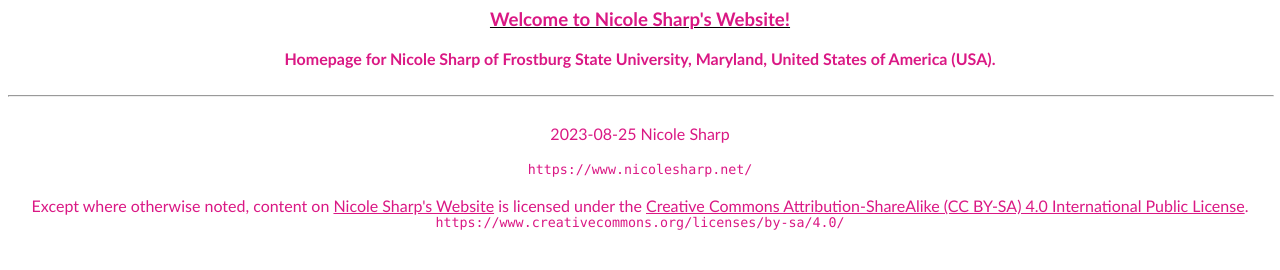
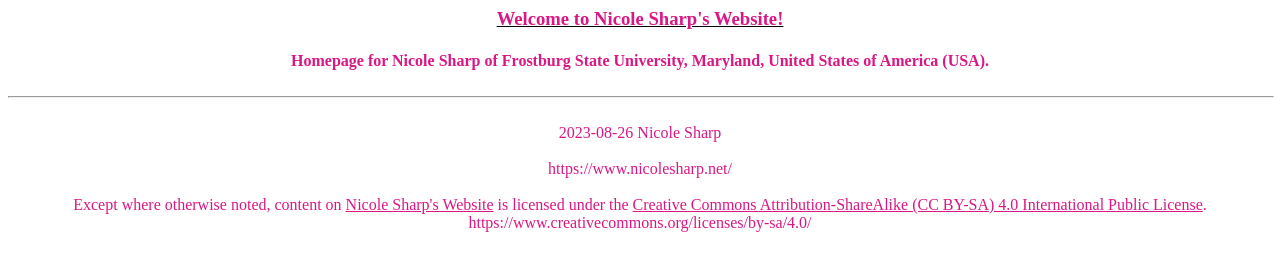
Before and after one commit to NicoleSharp/nicolesharp.net, a plain HTML site: page index.html in a window 1280 px wide. Drawn offline with Linux system fonts and the light colour scheme.

Commit message:
Add files via upload
Signed-off-by: Nicole Sharp <nicolesharp100@outlook.com>

```diff
--- a/index.html
+++ b/index.html
@@ -13,8 +13,11 @@
 	{font-family:Calibri;
 	panose-1:2 15 5 2 2 2 4 3 2 4;}
 @font-face
-	{font-family:Consolas;
-	panose-1:2 11 6 9 2 2 4 3 2 4;}
+	{font-family:"Roboto Mono";
+	panose-1:0 0 0 9 0 0 0 0 0 0;}
+@font-face
+	{font-family:"Roboto Slab";
+	panose-1:0 0 0 0 0 0 0 0 0 0;}
  /* Style Definitions */
  p.MsoNormal, li.MsoNormal, div.MsoNormal
 	{margin-top:0in;
@@ -44,52 +47,59 @@
 <div class=WordSection1>
 
 <p class=MsoNormal align=center style='margin-bottom:0in;text-align:center;
-line-height:normal'><b><u><span style='font-size:14.0pt;color:#DA1884'>Welcome
-to Nicole Sharp's Website!</span></u></b></p>
+line-height:normal'><b><u><span style='font-size:14.0pt;font-family:"Roboto Slab";
+color:#DA1884'>Welcome to Nicole Sharp's Website!</span></u></b></p>
 
 <p class=MsoNormal align=center style='margin-bottom:0in;text-align:center;
-line-height:normal'><span style='font-size:12.0pt;color:#DA1884'>&nbsp;</span></p>
+line-height:normal'><span style='font-size:14.0pt;font-family:"Roboto Slab";
+color:#DA1884'>&nbsp;</span></p>
 
 <p class=MsoNormal align=center style='margin-bottom:0in;text-align:center;
-line-height:normal'><b><span style='font-size:12.0pt;color:#DA1884'>Homepage
-for Nicole Sharp of Frostburg State University, Maryland, United States of
-America (USA).</span></b></p>
+line-height:normal'><b><span style='font-size:12.0pt;font-family:"Roboto Slab";
+color:#DA1884'>Homepage for Nicole Sharp of Frostburg State University,
+Maryland, United States of America (USA).</span></b></p>
 
 <p class=MsoNormal align=center style='margin-bottom:0in;text-align:center;
-line-height:normal'><span style='font-size:12.0pt;color:#DA1884'>&nbsp;</span></p>
+line-height:normal'><span style='font-size:12.0pt;font-family:"Roboto Slab";
+color:#DA1884'>&nbsp;</span></p>
 
 <div class=MsoNormal align=center style='margin-bottom:0in;text-align:center;
-line-height:normal'><span style='font-size:12.0pt;color:#DA1884'>
+line-height:normal'><span style='font-size:12.0pt;font-family:"Roboto Slab";
+color:#DA1884'>
 
 <hr size=2 width="100%" align=center>
 
 </span></div>
 
 <p class=MsoNormal align=center style='margin-bottom:0in;text-align:center;
-line-height:normal'><span style='font-size:12.0pt;color:#DA1884'>&nbsp;</span></p>
+line-height:normal'><span style='font-size:12.0pt;font-family:"Roboto Slab";
+color:#DA1884'>&nbsp;</span></p>
 
 <p class=MsoNormal align=center style='margin-bottom:0in;text-align:center;
-line-height:normal'><span style='font-size:12.0pt;color:#DA1884'>2023-08-25
-Nicole Sharp</span></p>
+line-height:normal'><span style='font-size:12.0pt;font-family:"Roboto Mono";
+color:#DA1884'>2023-08-26</span><span style='font-size:12.0pt;font-family:"Roboto Slab";
+color:#DA1884'> Nicole Sharp</span></p>
 
 <p class=MsoNormal align=center style='margin-bottom:0in;text-align:center;
-line-height:normal'><span style='font-size:12.0pt;color:#DA1884'>&nbsp;</span></p>
+line-height:normal'><span style='font-size:12.0pt;font-family:"Roboto Slab";
+color:#DA1884'>&nbsp;</span></p>
 
 <p class=MsoNormal align=center style='margin-bottom:0in;text-align:center;
-line-height:normal'><span style='font-size:10.0pt;font-family:Consolas;
+line-height:normal'><span style='font-size:12.0pt;font-family:"Roboto Mono";
 color:#DA1884'>https://www.nicolesharp.net/</span></p>
 
 <p class=MsoNormal align=center style='margin-bottom:0in;text-align:center;
-line-height:normal'><span style='font-size:12.0pt;color:#DA1884'>&nbsp;</span></p>
+line-height:normal'><span style='font-size:12.0pt;font-family:"Roboto Slab";
+color:#DA1884'>&nbsp;</span></p>
 
 <p class=MsoNormal align=center style='margin-bottom:0in;text-align:center;
-line-height:normal'><span style='font-size:12.0pt;color:#DA1884'>Except where
-otherwise noted, content on <u>Nicole Sharp's Website</u> is licensed under the
-<u>Creative Commons Attribution-ShareAlike (CC BY-SA) 4.0 International Public
-License</u>.</span></p>
+line-height:normal'><span style='font-size:12.0pt;font-family:"Roboto Slab";
+color:#DA1884'>Except where otherwise noted, content on <u>Nicole Sharp's
+Website</u> is licensed under the <u>Creative Commons Attribution-ShareAlike
+(CC BY-SA) 4.0 International Public License</u>.</span></p>
 
 <p class=MsoNormal align=center style='margin-bottom:0in;text-align:center;
-line-height:normal'><span style='font-size:10.0pt;font-family:Consolas;
+line-height:normal'><span style='font-size:12.0pt;font-family:"Roboto Mono";
 color:#DA1884'>https://www.creativecommons.org/licenses/by-sa/4.0/</span></p>
 
 </div>
--- a/style.css
+++ b/style.css
@@ -1,5 +1,10 @@
 @charset "utf-8";
 
+/* @import url("https://fonts.googleapis.com/css2?family=Roboto:ital,wght@0,400;0,700;1,400;1,700&display=swap"); Roboto */
+@import url("https://fonts.googleapis.com/css2?family=Roboto+Slab:wght@400;700&display=swap"); /* Roboto Slab */
+@import url("https://fonts.googleapis.com/css2?family=Roboto+Mono:ital,wght@0,400;0,700;1,400;1,700&display=swap"); /* Roboto Mono */
+
+body { font-family: "Roboto Slab", serif; }
 a:link { color: fuchsia; }
 a:visited { color: purple; }
 a:hover { color: red; }
@@ -7,6 +12,7 @@
 a.u { text-decoration: none; }
 address { font-style: normal; }
 cite { text-decoration: underline; font-style: normal; }
+code, kbd { font-family: "Roboto Mono", monospace; }
 
 /*
 
```
Also changed, not shown: index-GIT.htm (+1 -1 lines), 1 other file.
